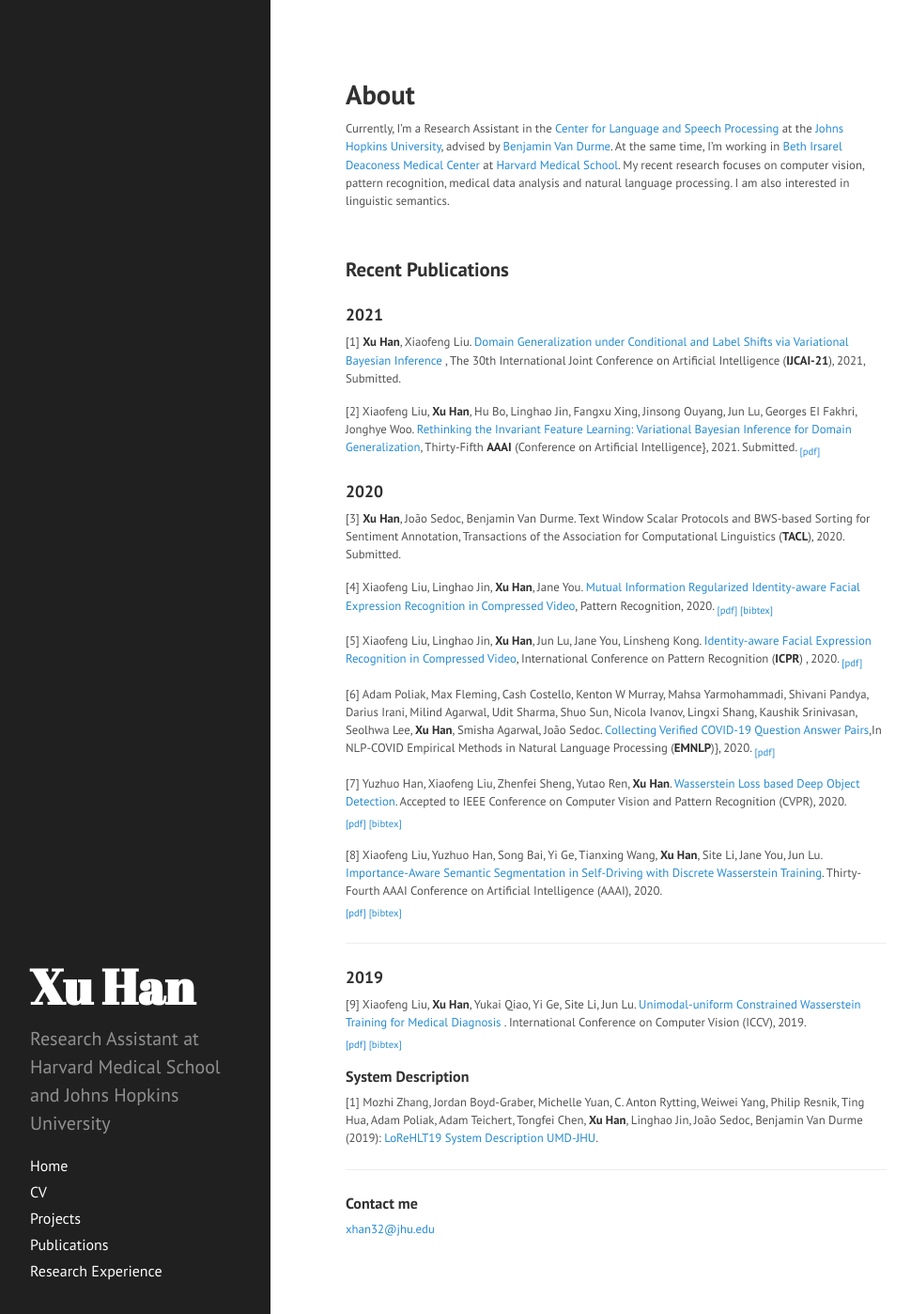
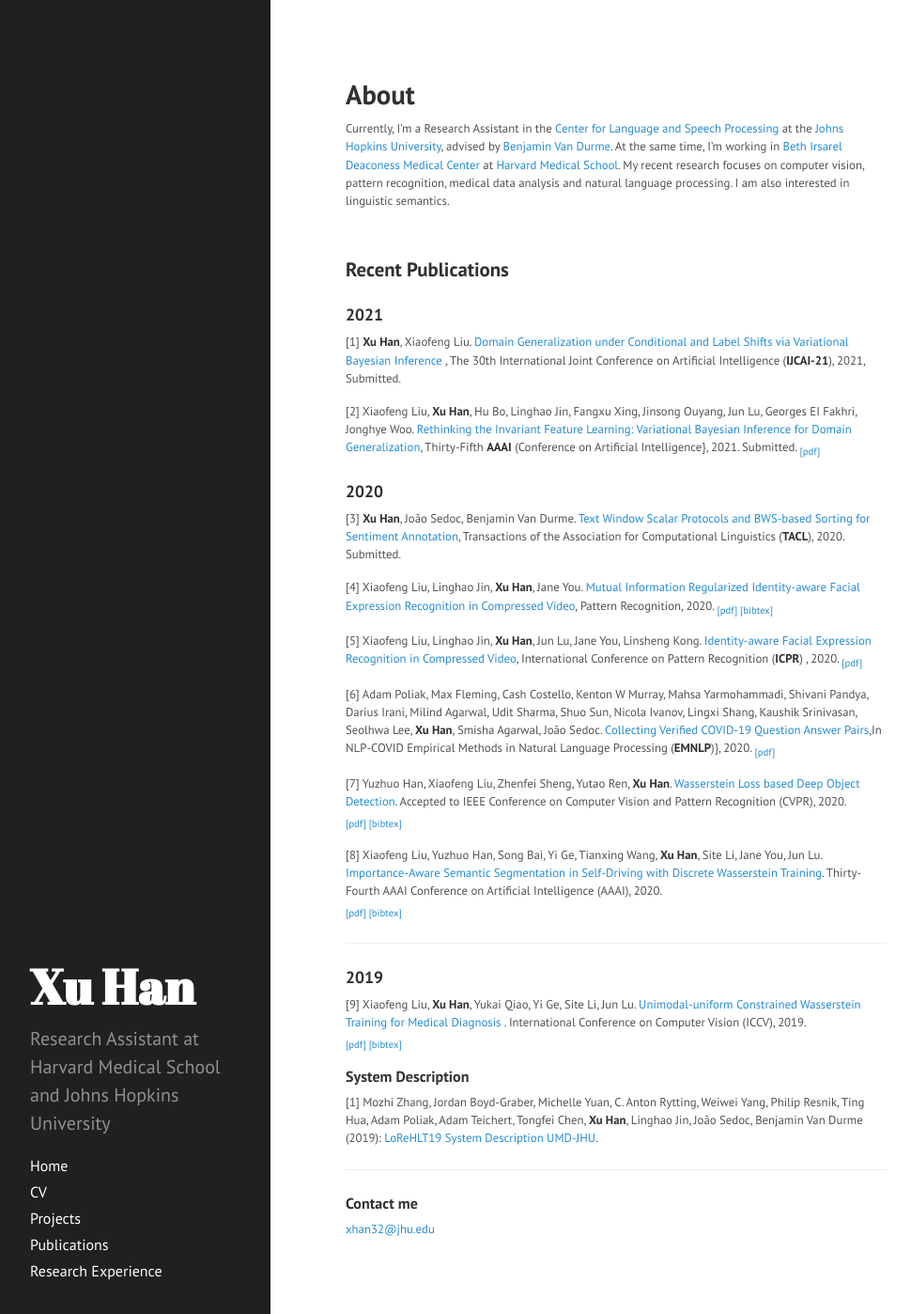
Before and after one commit to xuhanevans/xuhanevans.io, a Jekyll site: the page built from index.md, in a window 1280 px wide and 1398 px high. Shown: the whole window at 94% size, without its empty margins (0-970 px from the left). Built offline with Jekyll 4.4.1, drawn with Linux system fonts in a browser that asks for light colours; Markdown is read by kramdown in place of the engine named in the settings.

Commit message:
update link

```diff
--- a/index.md
+++ b/index.md
@@ -26,7 +26,7 @@ My recent research focuses on computer vision, pattern recognition, medical data
 
 ### 2020
 
-[3] **Xu Han**, João Sedoc, Benjamin Van Durme. Text Window Scalar Protocols and BWS-based Sorting for Sentiment Annotation, Transactions of the Association for Computational Linguistics (**TACL**), 2020. Submitted.
+[3] **Xu Han**, João Sedoc, Benjamin Van Durme. [Text Window Scalar Protocols and BWS-based Sorting for Sentiment Annotation](), Transactions of the Association for Computational Linguistics (**TACL**), 2020. Submitted.
 
 
 [4] Xiaofeng Liu, Linghao Jin, **Xu Han**, Jane You. [Mutual Information Regularized Identity-aware Facial Expression
```
